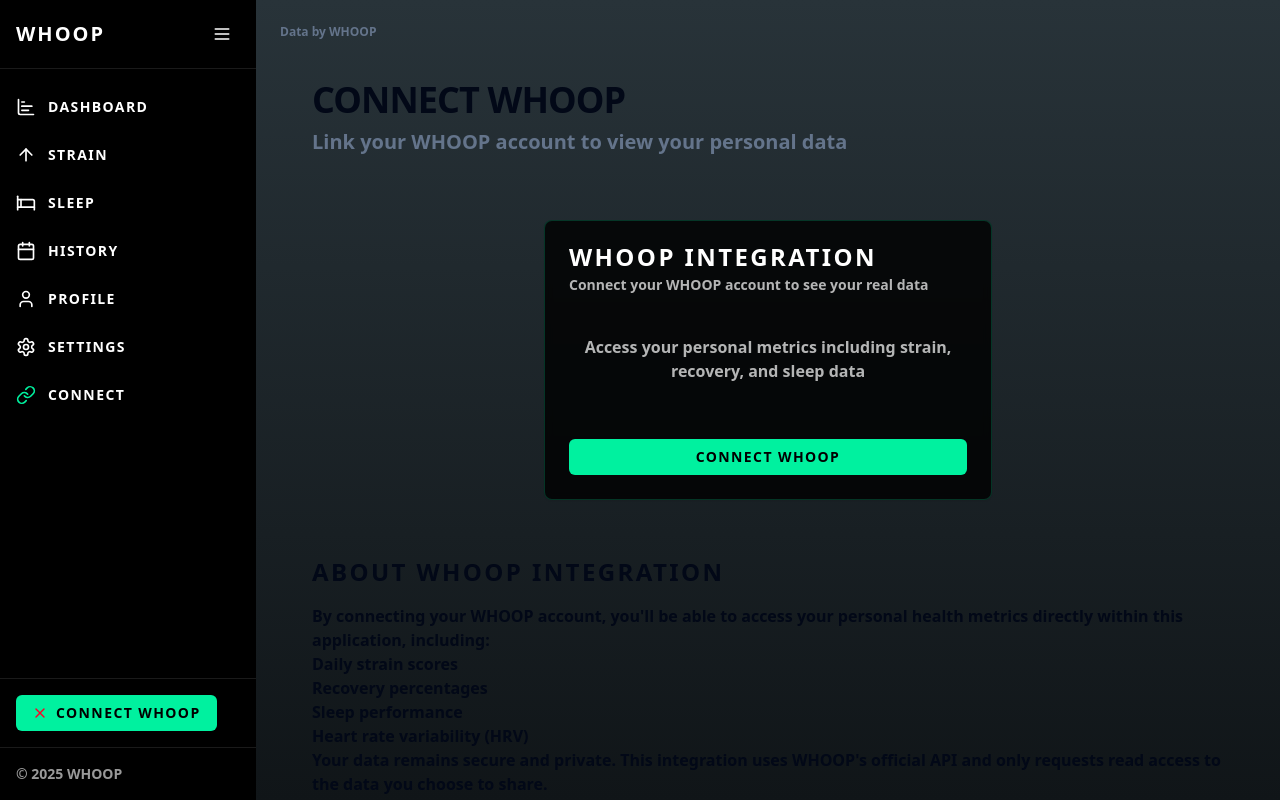
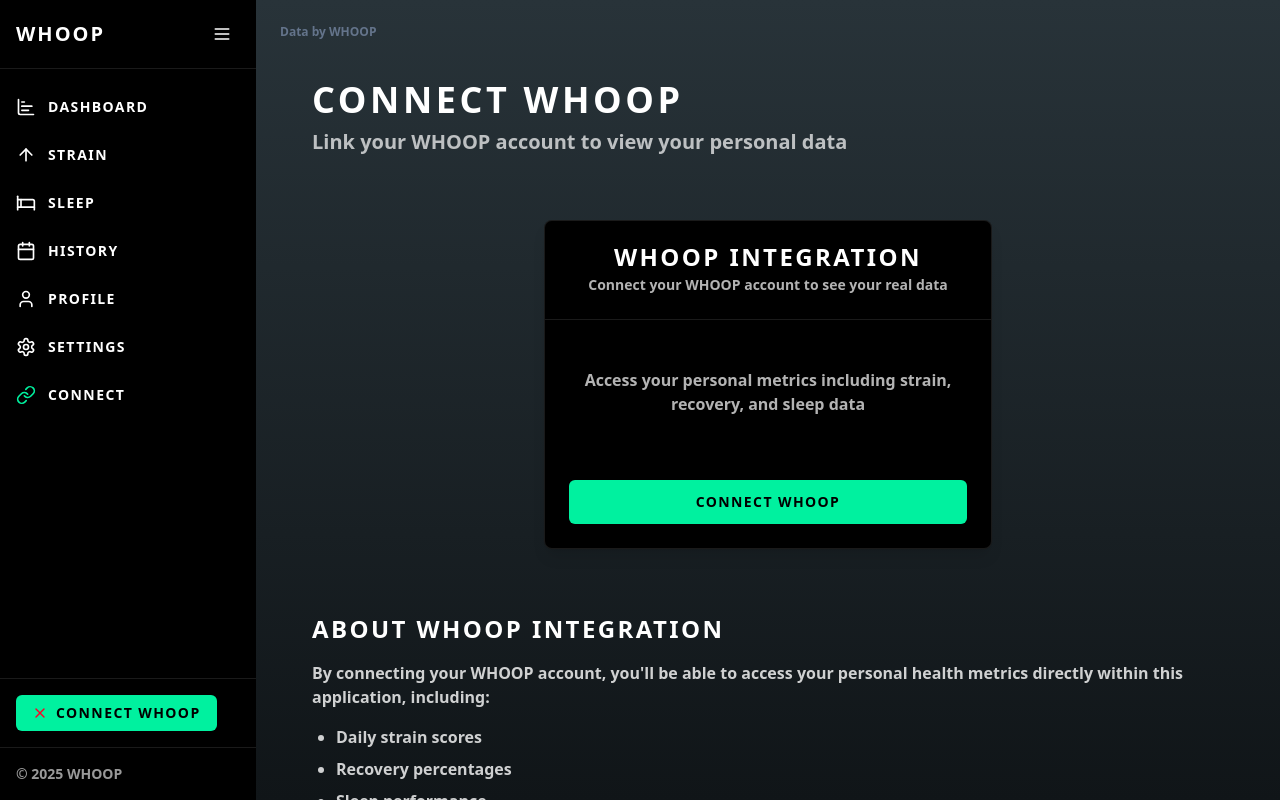
Before and after one commit to atulao/whoop-daily-insight, a React (Vite) app: page /connect in a window 1280 px wide. Built offline with nearby package versions, Linux system fonts and the light colour scheme.

Commit message:
Fix: Connect page color issues
Adjust colors on the connect page to match the design.

```diff
--- a/src/components/whoop/WhoopLoginForm.tsx
+++ b/src/components/whoop/WhoopLoginForm.tsx
@@ -8,16 +8,16 @@ export const WhoopLoginForm: React.FC = () => {
   const { isAuthenticated, isLoading, user, login, logout } = useWhoopAuth();
 
   return (
-    <Card className="w-full max-w-md mx-auto bg-whoop-black/80 backdrop-blur-sm border-whoop-teal/20">
-      <CardHeader>
-        <CardTitle className="text-whoop-white uppercase tracking-whoop">WHOOP Integration</CardTitle>
-        <CardDescription className="text-whoop-white/70">
+    <Card className="w-full max-w-md mx-auto bg-whoop-black backdrop-blur-sm border border-whoop-white/10 rounded-lg shadow-lg overflow-hidden">
+      <CardHeader className="border-b border-whoop-white/10 bg-black/40">
+        <CardTitle className="text-whoop-white uppercase tracking-whoop text-center">WHOOP INTEGRATION</CardTitle>
+        <CardDescription className="text-whoop-white/70 text-center">
           {isAuthenticated
             ? 'Your WHOOP account is connected'
             : 'Connect your WHOOP account to see your real data'}
         </CardDescription>
       </CardHeader>
-      <CardContent>
+      <CardContent className="p-6">
         {isAuthenticated && user ? (
           <div className="space-y-4">
             <div className="grid grid-cols-2 gap-4">
@@ -32,18 +32,18 @@ export const WhoopLoginForm: React.FC = () => {
             </div>
           </div>
         ) : (
-          <div className="text-center py-4">
+          <div className="text-center py-6">
             <p className="text-whoop-white/70 mb-4">
               Access your personal metrics including strain, recovery, and sleep data
             </p>
           </div>
         )}
       </CardContent>
-      <CardFooter className="flex justify-between">
+      <CardFooter className="flex justify-between p-6 pt-0">
         {isAuthenticated ? (
           <button
             onClick={logout}
-            className="w-full bg-whoop-black border border-whoop-white/20 rounded-md py-2 px-4 text-whoop-white font-sans font-semibold uppercase tracking-whoop text-sm hover:bg-white/10 transition-colors duration-200"
+            className="w-full bg-whoop-black border border-whoop-white/20 rounded-md py-3 px-4 text-whoop-white font-sans font-semibold uppercase tracking-whoop text-sm hover:bg-white/10 transition-colors duration-200"
           >
             DISCONNECT WHOOP
           </button>
@@ -51,7 +51,7 @@ export const WhoopLoginForm: React.FC = () => {
           <button
             onClick={login}
             disabled={isLoading}
-            className="w-full bg-whoop-teal text-whoop-black rounded-md py-2 px-4 font-sans font-semibold uppercase tracking-whoop text-sm hover:brightness-110 transition-all duration-200 disabled:opacity-70"
+            className="w-full bg-whoop-teal text-whoop-black rounded-md py-3 px-4 font-sans font-semibold uppercase tracking-whoop text-sm hover:brightness-110 transition-all duration-200 disabled:opacity-70"
           >
             {isLoading ? (
               <>
--- a/src/pages/Connect.tsx
+++ b/src/pages/Connect.tsx
@@ -1,5 +1,5 @@
 
-import React, { useEffect } from 'react';
+import React from 'react';
 import MainLayout from '@/components/layout/MainLayout';
 import { WhoopLoginForm } from '@/components/whoop/WhoopLoginForm';
 import { useWhoopAuth } from '@/contexts/WhoopAuthContext';
@@ -8,53 +8,48 @@ import { Loader2 } from 'lucide-react';
 const Connect = () => {
   const { isLoading } = useWhoopAuth();
 
-  // Check for authentication callback in URL
-  useEffect(() => {
-    // This will be handled by the context
-  }, []);
-
   return (
     <MainLayout>
       <div className="container max-w-7xl mx-auto px-4 sm:px-6 lg:px-8 space-y-8">
         <header className="flex items-center justify-between py-8">
           <div>
-            <h1 className="text-4xl font-bold tracking-tight text-foreground mb-2">
-              Connect WHOOP
+            <h1 className="text-4xl font-bold tracking-tight text-whoop-white mb-2 tracking-whoop">
+              CONNECT WHOOP
             </h1>
-            <p className="text-xl text-muted-foreground">
+            <p className="text-xl text-whoop-white/70">
               Link your WHOOP account to view your personal data
             </p>
           </div>
         </header>
 
-        <div className="grid grid-cols-1 gap-6">
+        <div className="grid grid-cols-1 gap-8">
           {isLoading && (
-            <div className="flex justify-center items-center h-32">
-              <Loader2 className="h-8 w-8 animate-spin text-primary" />
-              <span className="ml-2">Authenticating with WHOOP...</span>
+            <div className="flex justify-center items-center h-32 bg-whoop-black/50 backdrop-blur-sm rounded-lg border border-whoop-white/10">
+              <Loader2 className="h-8 w-8 animate-spin text-whoop-teal" />
+              <span className="ml-2 text-whoop-white">Authenticating with WHOOP...</span>
             </div>
           )}
 
           <WhoopLoginForm />
 
           <div className="mt-8">
-            <h2 className="text-2xl font-bold mb-4">About WHOOP Integration</h2>
-            <div className="prose max-w-none">
-              <p>
+            <h2 className="text-2xl font-bold mb-4 text-whoop-white tracking-whoop">ABOUT WHOOP INTEGRATION</h2>
+            <div className="prose max-w-none text-whoop-white/80">
+              <p className="text-whoop-white/80">
                 By connecting your WHOOP account, you'll be able to access your personal health metrics
                 directly within this application, including:
               </p>
-              <ul>
+              <ul className="list-disc pl-6 space-y-2 mt-4 mb-4 text-whoop-white/80">
                 <li>Daily strain scores</li>
                 <li>Recovery percentages</li>
                 <li>Sleep performance</li>
                 <li>Heart rate variability (HRV)</li>
               </ul>
-              <p>
+              <p className="text-whoop-white/80">
                 Your data remains secure and private. This integration uses WHOOP's official API
                 and only requests read access to the data you choose to share.
               </p>
-              <p>
+              <p className="text-whoop-white/80">
                 You can disconnect your WHOOP account at any time, which will immediately stop
                 any data syncing between WHOOP and this application.
               </p>
```
